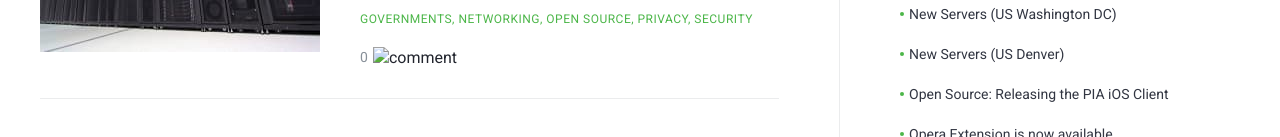
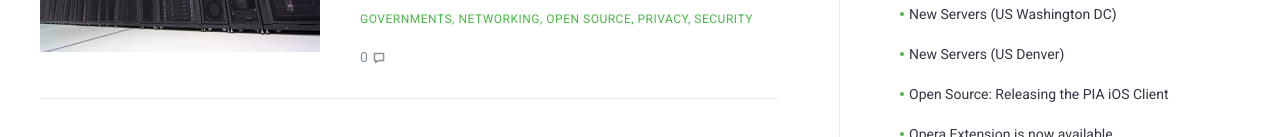
Before and after one commit to Bodia92/test3, a plain HTML site: page index.html in a window 1280 px wide. Shown: the part 382-519 px from the top of the page. Drawn offline with Linux system fonts and the light colour scheme; the site is published under a folder, as on GitHub Pages, so addresses that start at the root find nothing.

Commit message:
Add files via upload

```diff
--- a/index.html
+++ b/index.html
@@ -65,7 +65,7 @@
 											class="post__name post__name--color"> | JUL 25, 2018</span></div>
 									<div class="post__info"><a class="post__link" href="#">Governments, Networking, Open Source, Privacy,
 											Security</a></div>
-									<div class="post__comments"><span class="post__comment">0</span><img src="/images/other/comment.svg"
+									<div class="post__comments"><span class="post__comment">0</span><img src="images/other/comment.svg"
 											alt="comment"></div>
 								</div>
 							</div>
```
